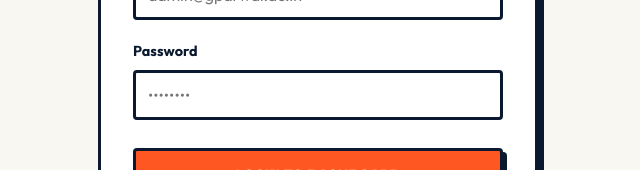
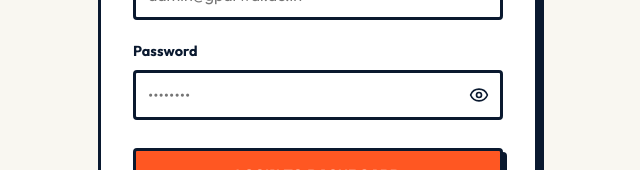
Before and after one commit to webskr/hackthon, a React (Vite) app in the folder react-website/: page /admin in a window 1280 px wide. Shown: the part 424-594 px from the top of the page, without its empty margins (322-962 px from the left). Built offline with nearby package versions, Linux system fonts and the light colour scheme.

Commit message:
Add show/hide password toggle feature to admin login

```diff
--- a/react-website/src/pages/Admin.jsx
+++ b/react-website/src/pages/Admin.jsx
@@ -1,7 +1,7 @@
 import React, { useState, useEffect } from 'react';
 import { collection, query, where, getDocs, orderBy } from 'firebase/firestore';
 import { db } from '../config/firebase';
-import { ArrowLeft, Lock, Users } from 'lucide-react';
+import { ArrowLeft, Lock, Users, Eye, EyeOff } from 'lucide-react';
 import { useNavigate } from 'react-router-dom';
 
 export default function Admin() {
@@ -12,6 +12,7 @@ export default function Admin() {
 
   const [email, setEmail] = useState('');
   const [password, setPassword] = useState('');
+  const [showPassword, setShowPassword] = useState(false);
 
   const [registrations, setRegistrations] = useState([]);
   const [loadingRegs, setLoadingRegs] = useState(false);
@@ -130,14 +131,36 @@ export default function Admin() {
             </div>
             <div style={{ display: 'flex', flexDirection: 'column', gap: '0.4rem' }}>
               <label style={{ fontWeight: 700, fontSize: '0.9rem' }}>Password</label>
+              <div style={{ position: 'relative', width: '100%', display: 'flex', alignItems: 'center' }}>
                 <input
                   required
-                type="password"
+                  type={showPassword ? "text" : "password"}
                   placeholder="••••••••"
                   value={password}
                   onChange={(e) => setPassword(e.target.value)}
-                style={inputStyle}
+                  style={{ ...inputStyle, paddingRight: '2.75rem' }}
                 />
+                <button
+                  type="button"
+                  onClick={() => setShowPassword(!showPassword)}
+                  title={showPassword ? "Hide password" : "Show password"}
+                  style={{
+                    position: 'absolute',
+                    right: '10px',
+                    background: 'none',
+                    border: 'none',
+                    cursor: 'pointer',
+                    display: 'flex',
+                    alignItems: 'center',
+                    justifyContent: 'center',
+                    padding: '4px',
+                    color: 'var(--text-color)',
+                    outline: 'none'
+                  }}
+                >
+                  {showPassword ? <EyeOff size={20} /> : <Eye size={20} />}
+                </button>
+              </div>
             </div>
             <button
               type="submit"
```
Lines whose indentation alone changed are shown as unchanged.
